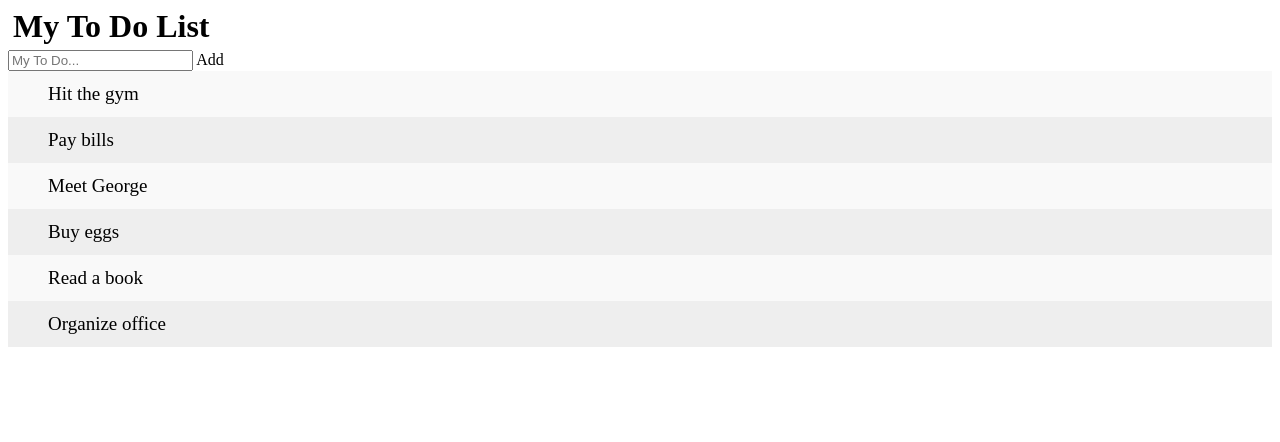
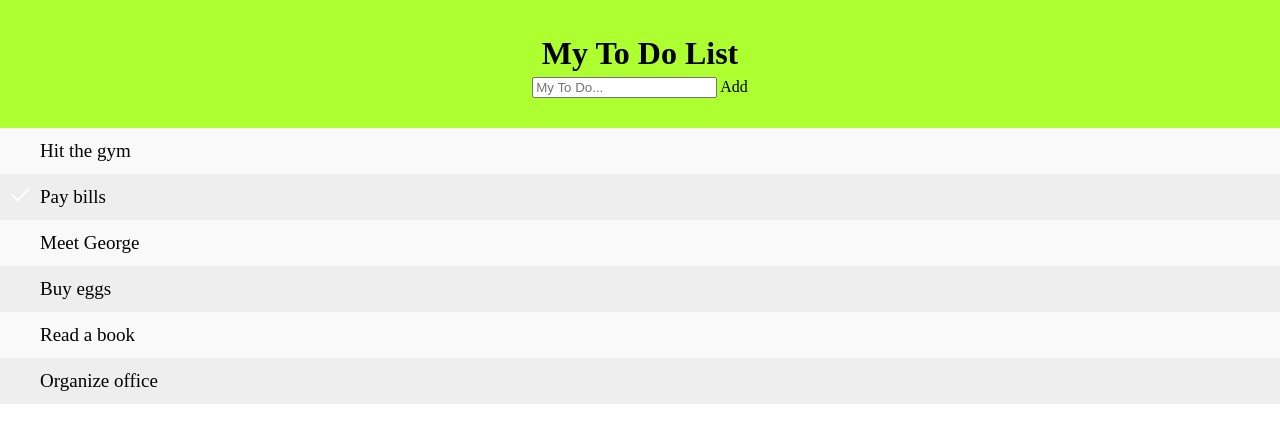
Before and after one commit to desmoquak/js_todo, a plain HTML site: page index.html in a window 1280 px wide. Drawn offline with Linux system fonts and the light colour scheme.

Commit message:
Added 'checkedmarked' functionality and styling

```diff
--- a/style.css
+++ b/style.css
@@ -1,16 +1,29 @@
+body {
+  margin: 0;
+  min-width: 250px;
+}
+
 /* Padding and border in elements total width and height */
 * {
   box-sizing: border-box;
 }
-/* Header */
+
+/* Header styling */
+.header {
+background-color: greenyellow;
+padding: 30px 40px;
+text-align: center;
+}
 h1 {
   margin: 5px;
 }
+
 /* remove margins and padding from the list */
 ul  {
   margin: 0;
   padding: 0;
 }
+
 /* Style the list items */
 ul li  {
   cursor: pointer;
@@ -27,7 +40,34 @@ ul li  {
 -ms-user-select: none;
 user-select: none;
 }
+
 /* Stripe all the odd list items to a different color */
 ul li:nth-child(odd) {
   background: #f9f9f9;
 }
+
+/* Darker background color on hover */
+ul li:hover {
+  background: #ddd;
+}
+
+/* When clicked on, add a color background and strike out text */
+ul li:checked {
+  background: #888;
+  color: #fff;
+  text-decoration: line-through;
+}
+
+/* Add a "checked mark when clicked on */
+ul li.checked::before {
+  content: '';
+  position: absolute;
+  border-color: #fff;
+  border-style: solid;
+  border-width: 0 2px 2px 0;
+  top: 10px;
+  left: 16px;
+  transform: rotate(45deg);
+  height: 15px;
+  width: 7px;
+}
--- a/todo.js
+++ b/todo.js
@@ -0,0 +1,7 @@
+// Add a "checked" mark when clicking on a list item.
+let list = document.querySelector('ul');
+list.addEventListener('click', function(ev) {
+  if (ev.target.tagName === 'LI') {
+  ev.target.classList.toggle('checked');
+}
+}, false);
```
